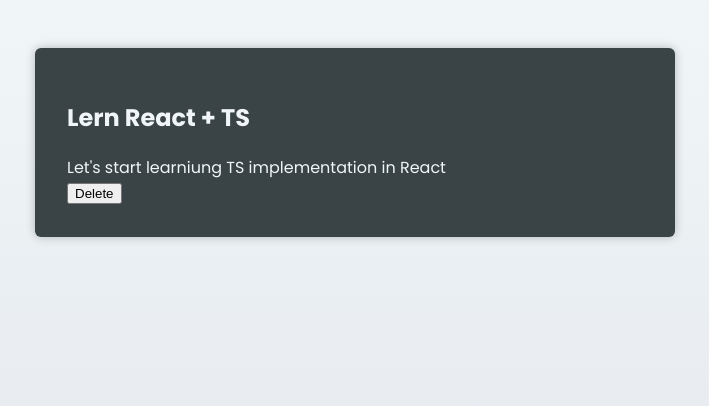
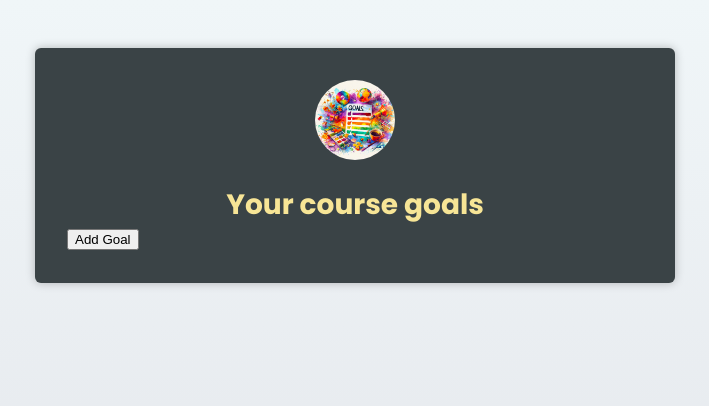
Before and after one commit to Ermegilius/ReactAndTypeScript, a React (Vite) app in the folder react-ts-basics/: page / in a window 1280 px wide. Shown: the top 406 px of the page, without its empty margins (285-994 px from the left). Built offline with nearby package versions, Linux system fonts and the light colour scheme; the HTML template or start-up script is replaced by a standard one.

Commit message:
finish lesson 38

```diff
--- a/react-ts-basics/src/App.tsx
+++ b/react-ts-basics/src/App.tsx
@@ -1,11 +1,42 @@
+import { useState } from "react";
 import CourseGoal from "./components/CourseGoal.tsx";
+import Header from "./components/Header.tsx";
+import goalsImg from "./assets/goals.jpg";
+
+type CourseGoal = {
+	title: string;
+	description: string;
+	id: number;
+};
 
 export default function App() {
+	const [goals, setGoals] = useState<CourseGoal[]>([]);
+	function handleAddGoal() {
+		setGoals((prevGoals) => {
+			const newGoal: CourseGoal = {
+				id: Math.random(),
+				title: "Learn React, step 1",
+				description: "Learn the first steps in React TS",
+			};
+			return [...prevGoals, newGoal];
+		});
+	}
+
 	return (
 		<main>
-			<CourseGoal title="Lern React + TS">
-				Let's start learniung TS implementation in React
-			</CourseGoal>
+			<Header image={{ src: goalsImg, alt: "A list of goals" }}>
+				<h1>Your course goals</h1>
+			</Header>
+			<button onClick={handleAddGoal}>Add Goal</button>
+			<ul>
+				{goals.map((goal) => (
+					<li key={goal.id}>
+						<CourseGoal title={goal.title}>
+							<p>{goal.description}</p>
+						</CourseGoal>
+					</li>
+				))}
+			</ul>
 		</main>
 	);
 }
--- /dev/null
+++ b/react-ts-basics/src/components/Header.tsx
@@ -0,0 +1,18 @@
+import { type ReactNode } from "react";
+
+type HeaderProps = {
+	image: {
+		src: string;
+		alt: string;
+	};
+	children: ReactNode;
+};
+
+export default function Header({ image, children }: HeaderProps) {
+	return (
+		<header>
+			<img {...image} />
+			{children}
+		</header>
+	);
+}
```
